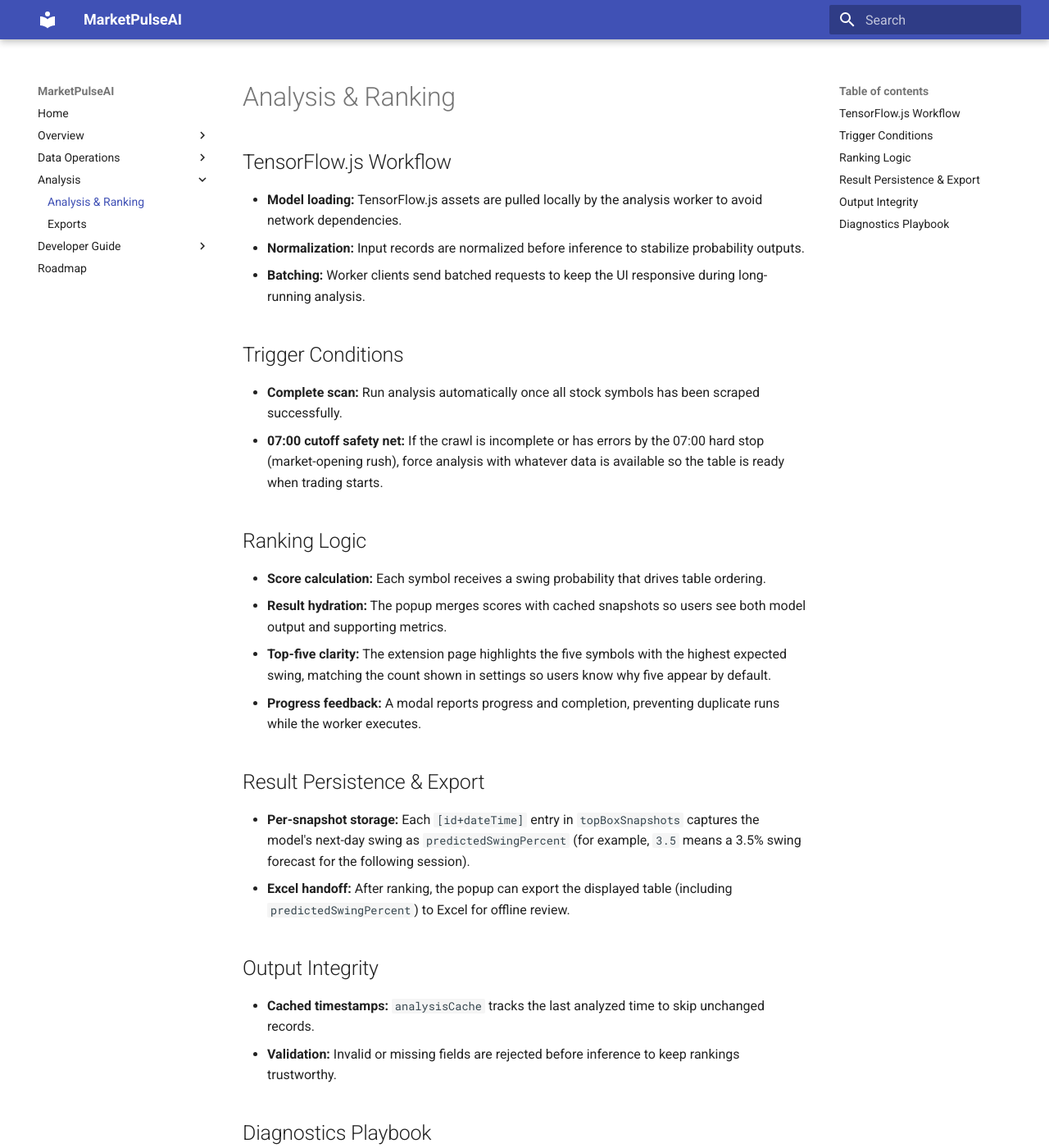
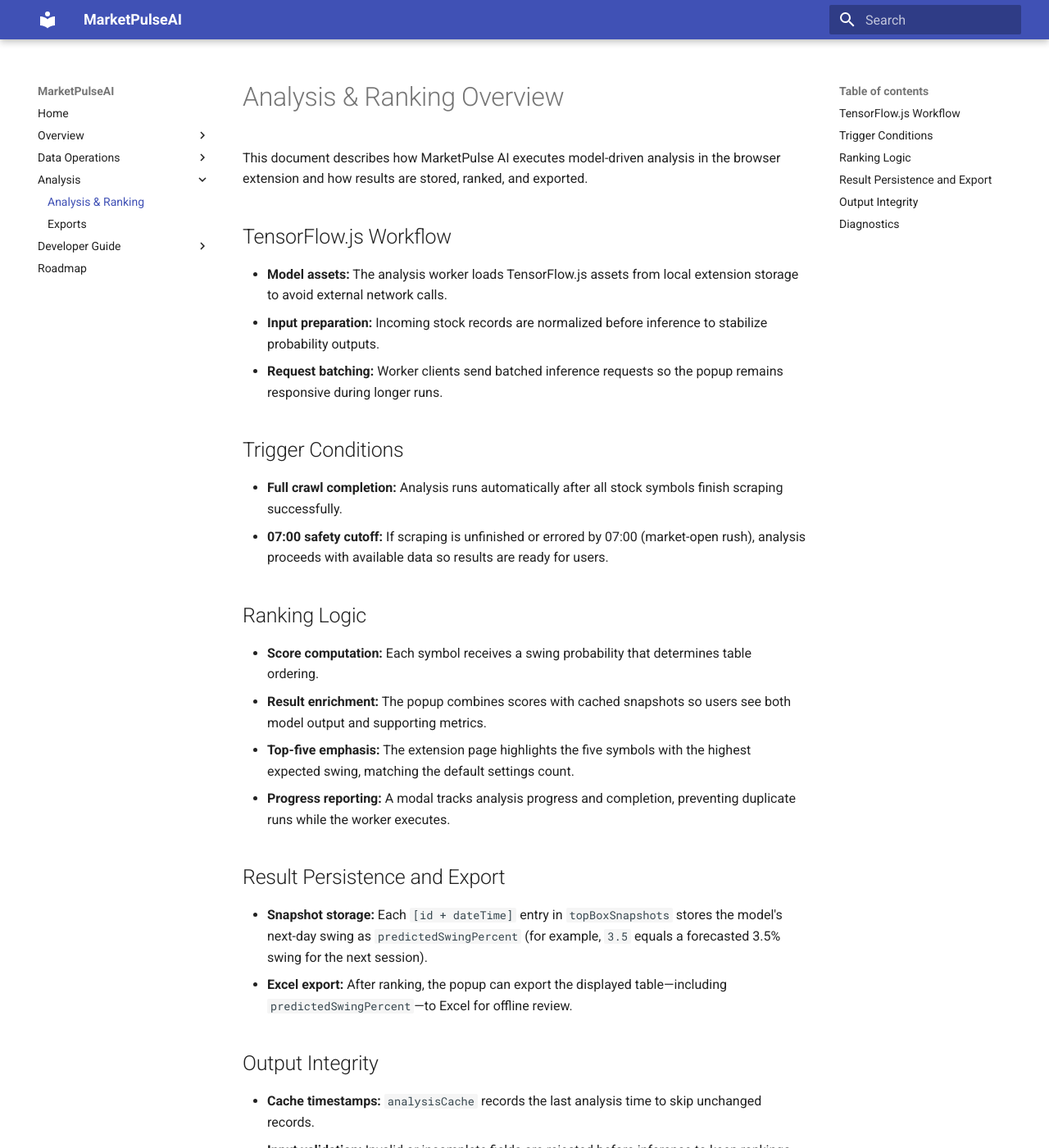
Before and after one commit to shari-ar/MarketPulseAI, an MkDocs documentation site: the page built from docs/analysis.md, in a window 1280 px wide and 1400 px high. Shown: the whole window at 82% size. Built offline with MkDocs 1.6.1 and Material for MkDocs 9.7.7, drawn with Linux system fonts in a browser that asks for light colours; some of the changed text lies outside the part shown.

Commit message:
Rewrite analysis documentation

```diff
--- a/docs/analysis.md
+++ b/docs/analysis.md
@@ -1,35 +1,37 @@
-# Analysis & Ranking
+# Analysis & Ranking Overview
+
+This document describes how MarketPulse AI executes model-driven analysis in the browser extension and how results are stored, ranked, and exported.
 
 ## TensorFlow.js Workflow
 
-- **Model loading:** TensorFlow.js assets are pulled locally by the analysis worker to avoid network dependencies.
-- **Normalization:** Input records are normalized before inference to stabilize probability outputs.
-- **Batching:** Worker clients send batched requests to keep the UI responsive during long-running analysis.
+- **Model assets:** The analysis worker loads TensorFlow.js assets from local extension storage to avoid external network calls.
+- **Input preparation:** Incoming stock records are normalized before inference to stabilize probability outputs.
+- **Request batching:** Worker clients send batched inference requests so the popup remains responsive during longer runs.
 
 ## Trigger Conditions
 
-- **Complete scan:** Run analysis automatically once all stock symbols has been scraped successfully.
-- **07:00 cutoff safety net:** If the crawl is incomplete or has errors by the 07:00 hard stop (market-opening rush), force analysis with whatever data is available so the table is ready when trading starts.
+- **Full crawl completion:** Analysis runs automatically after all stock symbols finish scraping successfully.
+- **07:00 safety cutoff:** If scraping is unfinished or errored by 07:00 (market-open rush), analysis proceeds with available data so results are ready for users.
 
 ## Ranking Logic
 
-- **Score calculation:** Each symbol receives a swing probability that drives table ordering.
-- **Result hydration:** The popup merges scores with cached snapshots so users see both model output and supporting metrics.
-- **Top-five clarity:** The extension page highlights the five symbols with the highest expected swing, matching the count shown in settings so users know why five appear by default.
-- **Progress feedback:** A modal reports progress and completion, preventing duplicate runs while the worker executes.
+- **Score computation:** Each symbol receives a swing probability that determines table ordering.
+- **Result enrichment:** The popup combines scores with cached snapshots so users see both model output and supporting metrics.
+- **Top-five emphasis:** The extension page highlights the five symbols with the highest expected swing, matching the default settings count.
+- **Progress reporting:** A modal tracks analysis progress and completion, preventing duplicate runs while the worker executes.
 
-## Result Persistence & Export
+## Result Persistence and Export
 
-- **Per-snapshot storage:** Each `[id+dateTime]` entry in `topBoxSnapshots` captures the model's next-day swing as `predictedSwingPercent` (for example, `3.5` means a 3.5% swing forecast for the following session).
-- **Excel handoff:** After ranking, the popup can export the displayed table (including `predictedSwingPercent`) to Excel for offline review.
+- **Snapshot storage:** Each `[id + dateTime]` entry in `topBoxSnapshots` stores the model's next-day swing as `predictedSwingPercent` (for example, `3.5` equals a forecasted 3.5% swing for the next session).
+- **Excel export:** After ranking, the popup can export the displayed table—including `predictedSwingPercent`—to Excel for offline review.
 
 ## Output Integrity
 
-- **Cached timestamps:** `analysisCache` tracks the last analyzed time to skip unchanged records.
-- **Validation:** Invalid or missing fields are rejected before inference to keep rankings trustworthy.
+- **Cache timestamps:** `analysisCache` records the last analysis time to skip unchanged records.
+- **Input validation:** Invalid or incomplete fields are rejected before inference to keep rankings trustworthy.
 
-## Diagnostics Playbook
+## Diagnostics
 
-- **Watch the worker logs:** Use DevTools console while running the extension to catch model-loading or malformed-record errors from `analysis/index.js`.
-- **Unstick stalled runs:** Clear the `analysisCache` Dexie table (IndexedDB `marketpulseai` database) so freshness checks don’t block new scoring after failures.
-- **Verify data freshness:** If post-close analysis shows nothing new, confirm the machine clock matches IRST and re-run the worker to refresh cached timestamps and exports.
+- **Monitor worker logs:** Use the DevTools console during extension runs to capture model-loading issues or malformed-record errors from `analysis/index.js`.
+- **Recover stalled runs:** Clear the `analysisCache` table (IndexedDB `marketpulseai` database) if freshness checks prevent new scoring after failures.
+- **Validate data freshness:** If post-close analysis shows no updates, confirm the machine clock matches IRST and rerun the worker to refresh cached timestamps and exports.
```
